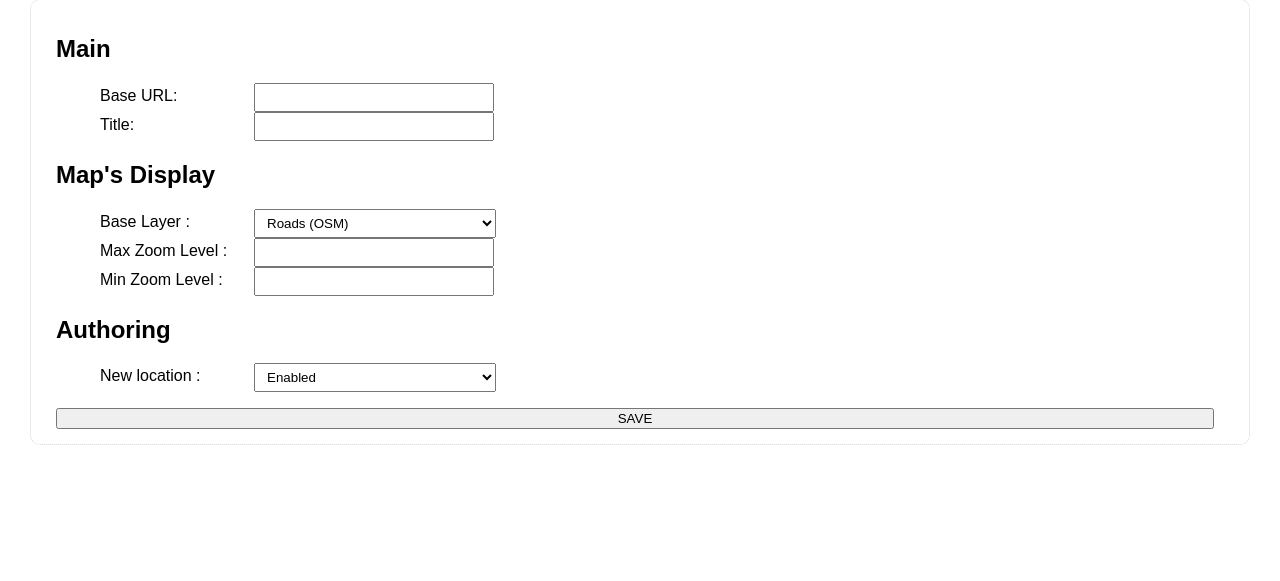
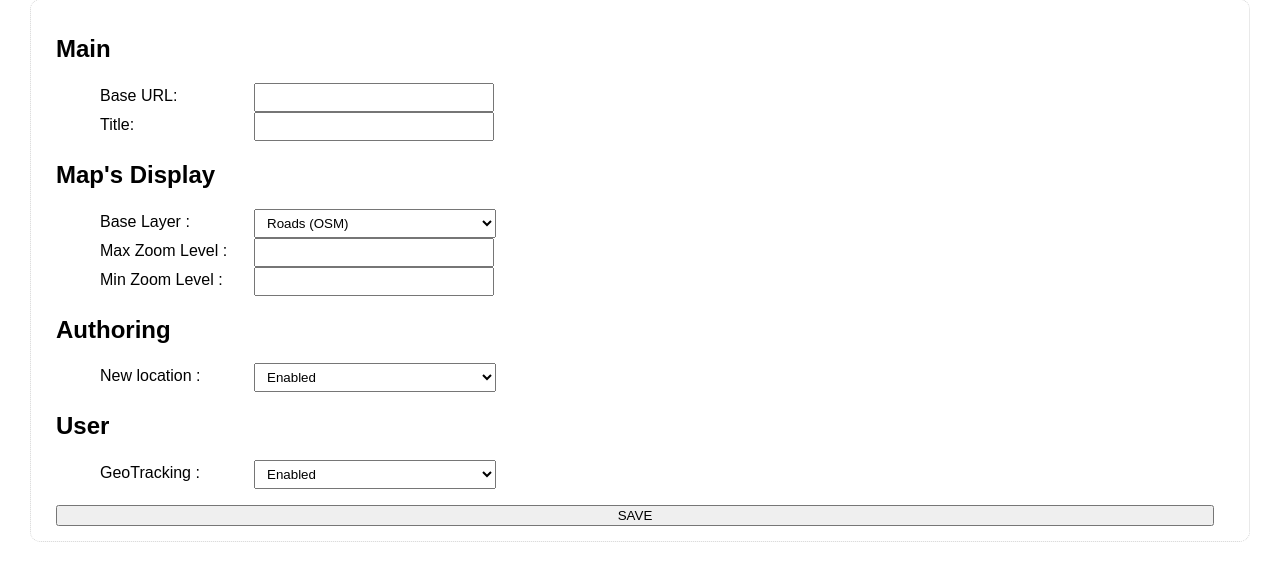
Before and after one commit to julienbouche/cbmp, a PHP site: page /admin/index.php in a window 1280 px wide. Shown: the part 73-654 px from the top of the page. Run offline with PHP 8.4, Linux system fonts and the light colour scheme; the visitor is signed in with stand-in values (Sample User, id 1); data that the repository does not hold is empty; some libraries are stand-ins or nearby versions.

Commit message:
ADD - new 'geotrack' option in admin page

```diff
--- a/admin/index.php
+++ b/admin/index.php
@@ -97,7 +97,16 @@ if(userBelongToGroup($_SESSION['username'], 'ADMINISTRATORS')){
             </select>
           </li>
         </ul>
-
+        <h1>User</h1>
+        <ul class="form">
+          <li>
+            <label for="cbmp_application_geotrack">GeoTracking : </label>
+            <select name="cbmp_application_geotrack">
+              <option value="enabled"  <?="enabled"==$settings->getSettingValue("cbmp_application_geotrack")?"selected":""?>>Enabled</option>
+              <option value="disabled" <?="disabled"==$settings->getSettingValue("cbmp_application_geotrack")?"selected":""?>>Disabled</option>
+            </select>
+          </li>
+        </ul>
         <input type="submit" value="SAVE" />
       </form>
     </article>
--- a/index.php
+++ b/index.php
@@ -71,8 +71,10 @@ if(strlen(trim($cbmpTitlePage))==0){
         //initialise the map and necessary elements (layers, etc.)
         //uses a callback function to add every options (after initialisation)
         carte.init('layersListDOM', function() {
-          //add the ability to add new place using the mouse
-          cbmp.interactions.addDrawControl(carte.getMap());
+	  if (carte.getSettingValue("cbmp_application_NewLocation") == "enabled") {
+	    //add the ability to add new place using the mouse
+	    cbmp.interactions.addDrawControl(carte.getMap());
+	  }
 
           //add geo location tracking feature
           cbmp.interactions.addGeoLocTrackingControl(carte.getMap());
```
